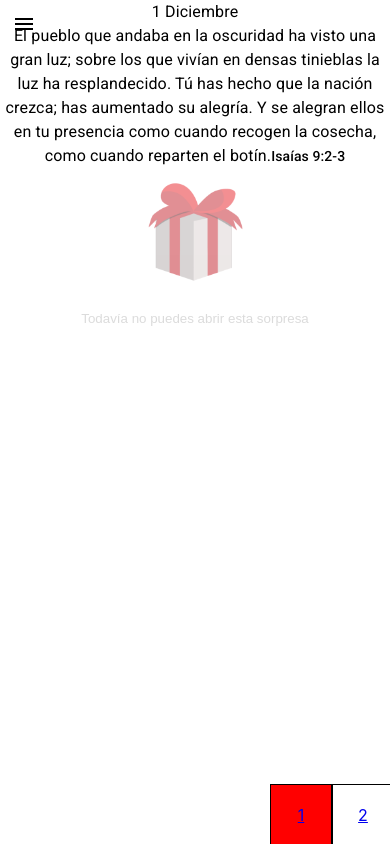
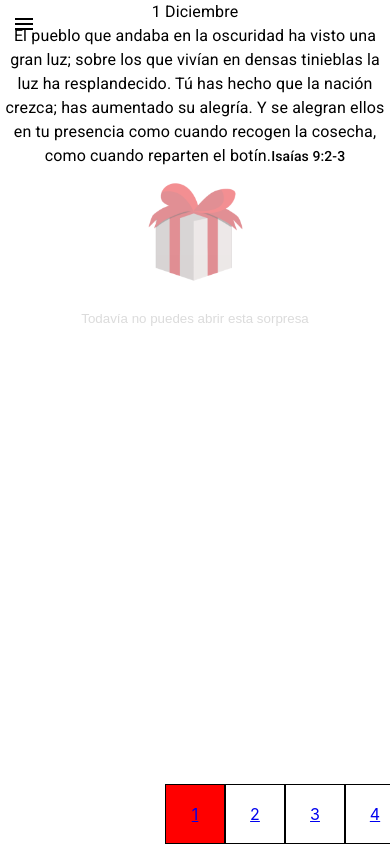
Before and after one commit to IDN-Coronado/adviento-camino-a-belen, a React (Create React App) app: page / in a window 390 px wide. Built offline with nearby package versions, Linux system fonts and the light colour scheme.

Commit message:
Center bottom nav in small devices

```diff
--- a/src/pages/AdventPage/AdventPage.js
+++ b/src/pages/AdventPage/AdventPage.js
@@ -14,6 +14,11 @@ import getAdvent, { TOTAL_DAYS, setLatestDay, DEC1, DEC25 } from '../../lib/adve
 
 const BOTTOM_NAV_ITEM_WIDTH = 60;
 const CONTAINER_MAX_WIDTH = 600;
+
+const getNavPosition = day => {
+  const width = window.innerWidth < CONTAINER_MAX_WIDTH ? window.innerWidth : CONTAINER_MAX_WIDTH;
+  return (width / 2) - (BOTTOM_NAV_ITEM_WIDTH / 2) - ((day - 1) * BOTTOM_NAV_ITEM_WIDTH)
+}
 
 const useStyles = makeStyles({
   root: {
@@ -46,11 +51,12 @@ const useStyles = makeStyles({
     display: 'flex',
     alignItems: 'center',
     justifyContent: 'center',
+    boxSizing: 'border-box',
   },
   bottomNavInner: (day) => ({
     display: 'flex',
     height: '100%',
-    transform: `translateX(${(CONTAINER_MAX_WIDTH / 2) - (BOTTOM_NAV_ITEM_WIDTH / 2) - ((day - 1) * BOTTOM_NAV_ITEM_WIDTH)}px)`
+    transform: `translateX(${getNavPosition(day)}px)`
   })
 });
 
```
